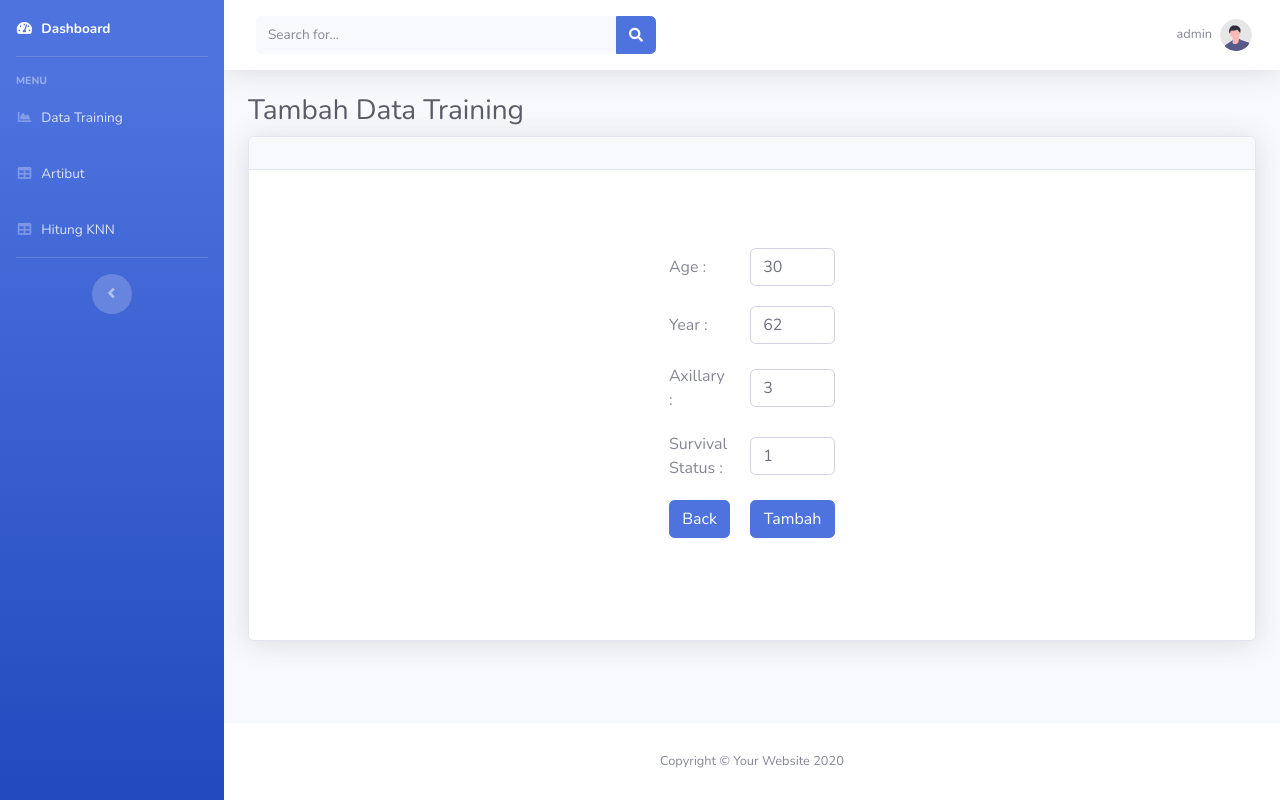
After one commit to sonyadriko/Web-Data-Mining-using-K-Nearest-Neighbors-KNN-, a PHP site: page /edit_data_training.php?GetID=1 in a window 1280 px wide. The commit adds this page. Run offline with PHP 8.4, Linux system fonts and the light colour scheme; a user stored in the database is signed in; data comes from the database, SQL or seed files in the repository.

Commit message:
create edit data training

```diff
--- a/data_training.php
+++ b/data_training.php
@@ -165,7 +165,7 @@
                                                 echo "Died within 5 Years";
                                             } ?></td>
                                             <td >
-                                                <a href='delete_datatraining.php?Del=<?php echo $id_datatraining ?>'><input type='submit' value='Edit' id='editbtn'></a>
+                                                <a href='edit_data_training.php?GetID=<?php echo $id_datatraining ?>'><input type='submit' value='Edit' id='editbtn'></a>
                                                 <a href='delete_datatraining.php?Del=<?php echo $id_datatraining ?>'><input type='submit' value='Delete' id='delbtn'></a>
                                             </td>
 
--- /dev/null
+++ b/edit_data_training.php
@@ -0,0 +1,193 @@
+<?php
+
+    include 'koneksi.php';
+ session_start();
+    if (!isset($_SESSION['user_id'])) {
+        header("Location: login.php");
+    }
+
+    $id_datatraining = $_GET['GetID'];
+
+    $query = mysqli_query($conn, "SELECT * FROM data_training WHERE id_datatraining = '".$id_datatraining."'");
+    while($row = mysqli_fetch_assoc($query)){
+        $age = $row['age'];
+        $year = $row['year'];
+        $axillary = $row['axillary'];
+        $survival_status = $row['survival_status'];
+    }
+
+?>
+<!DOCTYPE html>
+<html lang="en">
+
+<head>
+
+    <meta charset="utf-8">
+    <meta http-equiv="X-UA-Compatible" content="IE=edge">
+    <meta name="viewport" content="width=device-width, initial-scale=1, shrink-to-fit=no">
+    <meta name="description" content="">
+    <meta name="author" content="">
+
+    <title>SB Admin 2 - Tables</title>
+
+    <!-- Custom fonts for this template -->
+    <link href="vendor/fontawesome-free/css/all.min.css" rel="stylesheet" type="text/css">
+    <link
+        href="https://fonts.googleapis.com/css?family=Nunito:200,200i,300,300i,400,400i,600,600i,700,700i,800,800i,900,900i"
+        rel="stylesheet">
+
+    <!-- Custom styles for this template -->
+    <link href="css/sb-admin-2.min.css" rel="stylesheet">
+
+    <!-- Custom styles for this page -->
+    <link href="vendor/datatables/dataTables.bootstrap4.min.css" rel="stylesheet">
+
+    <style type="text/css">
+        .inputage {
+             list-style: none;
+        }
+    </style>
+
+</head>
+
+<body id="page-top">
+
+    <!-- Page Wrapper -->
+    <div id="wrapper">
+
+         <?php include 'sidebar.php' ?>
+
+        <!-- Content Wrapper -->
+        <div id="content-wrapper" class="d-flex flex-column">
+
+            <!-- Main Content -->
+            <div id="content">
+
+              <?php include 'topbar.php'; ?>
+
+                <!-- Begin Page Content -->
+                <div class="container-fluid">
+
+                    <!-- Page Heading -->
+                    <h1 class="h3 mb-2 text-gray-800">Tambah Data Training</h1>
+                  <!--   <p class="mb-4">DataTables is a third party plugin that is used to generate the demo table below.
+                        For more information about DataTables, please visit the <a target="_blank"
+                            href="https://datatables.net">official DataTables documentation</a>.</p>
+ -->
+                    <!-- DataTales Example -->
+                    <div class="card shadow mb-4">
+                        <div class="card-header py-3">
+                            <h6 class="m-0 font-weight-bold text-primary"></h6>
+                        </div>
+                        <div class="card-body">
+                            <div class="row justify-content-center">
+                                <div class="col-xl-4 col-lg-12 col-md-9">
+                                    <div class="col-lg-12">
+                                        <div class="p-5">
+                                            <form method="POST" action="update_data_training.php?id=<?php echo $id_datatraining ?>">
+                                                <table border="0" cellpadding="10" cellspacing="0">
+                                                    <tr>
+                                                        <td>Age : </td>
+                                                        <td><input type="number" name="inputage" class="form-control form-control-user" id="exampleAge" value="<?php echo $age ?>" style="-moz-appearance: textfield; " required></td>
+                                                    </tr>
+                                                    <tr>
+                                                        <td>Year : </td>
+                                                        <td><input type="number" name="inputyear" class="form-control form-control-user" id="exampleYear" value="<?php echo $year ?>" style="-moz-appearance: textfield;" required></td>
+                                                    </tr>
+                                                    <tr>
+                                                        <td>Axillary : </td>
+                                                        <td><input type="number" name="inputaxillary" class="form-control form-control-user" id="exampleAxillary" value="<?php echo $axillary ?>" style="-moz-appearance: textfield; " required></td>
+                                                    </tr>
+                                                    <tr>
+                                                        <td>Survival Status : </td>
+                                                        <td><input type="number" name="inputsurv" class="form-control form-control-user" id="exampleK" value="<?php echo $survival_status ?>" style="-moz-appearance: textfield; " required></td>
+                                                    </tr>
+                                                    <tr>
+                                                        <td><a href="data_training.php" style="text-decoration: none; list-style: none;"><input type="button" class="btn btn-primary btn-user btn-block" name="back" value="Back"></a></td>
+                                                        <td><input type="submit" class="btn btn-primary btn-user btn-block" name="submit" value="Tambah"></td>
+                                                    </tr>
+                                                </table>
+
+                                                <br>
+
+                                            </form>
+                                        </div>
+                                    </div>
+                                </div>
+                            </div>
+                        </div>
+                    </div>
+
+                </div>
+                <!-- /.container-fluid -->
+
+            </div>
+            <!-- End of Main Content -->
+
+            <!-- Footer -->
+            <footer class="sticky-footer bg-white">
+                <div class="container my-auto">
+                    <div class="copyright text-center my-auto">
+                        <span>Copyright &copy; Your Website 2020</span>
+                    </div>
+                </div>
+            </footer>
+            <!-- End of Footer -->
+
+        </div>
+        <!-- End of Content Wrapper -->
+
+    </div>
+    <!-- End of Page Wrapper -->
+
+    <!-- Scroll to Top Button-->
+    <a class="scroll-to-top rounded" href="#page-top">
+        <i class="fas fa-angle-up"></i>
+    </a>
+
+    <?php
+        include 'logout_modal.php';
+    ?>
+
+    <!-- Bootstrap core JavaScript-->
+    <script src="vendor/jquery/jquery.min.js"></script>
+    <script src="vendor/bootstrap/js/bootstrap.bundle.min.js"></script>
+
+    <!-- Core plugin JavaScript-->
+    <script src="vendor/jquery-easing/jquery.easing.min.js"></script>
+
+    <!-- Custom scripts for all pages-->
+    <script src="js/sb-admin-2.min.js"></script>
+
+    <!-- Page level plugins -->
+    <script src="vendor/datatables/jquery.dataTables.min.js"></script>
+    <script src="vendor/datatables/dataTables.bootstrap4.min.js"></script>
+
+    <!-- Page level custom scripts -->
+    <script src="js/demo/datatables-demo.js"></script>
+
+</body>
+
+</html>
+
+<?php
+        if (isset($_POST['submit'])) {
+            // code...
+            $age = $_POST['inputage'];
+            $year = $_POST['inputyear'];
+            $axillary = $_POST['inputaxillary'];
+            $survival_status = $_POST['inputsurv'];
+
+            $insertData = "INSERT INTO data_training (`id_datatraining`, `age`, `year`, `axillary`, `survival_status`) VALUES (NULL, '$age', '$year', '$axillary', '$survival_status')";
+            $insertResult = mysqli_query($conn, $insertData);
+
+            if ($insertResult) {
+                // code...
+                echo "<script>alert('Berhasil menambah data training.')</script>";
+                // header("Location:index.php");
+            }else {
+                var_dump($insertResult);
+
+            }
+        }
+?>
```
